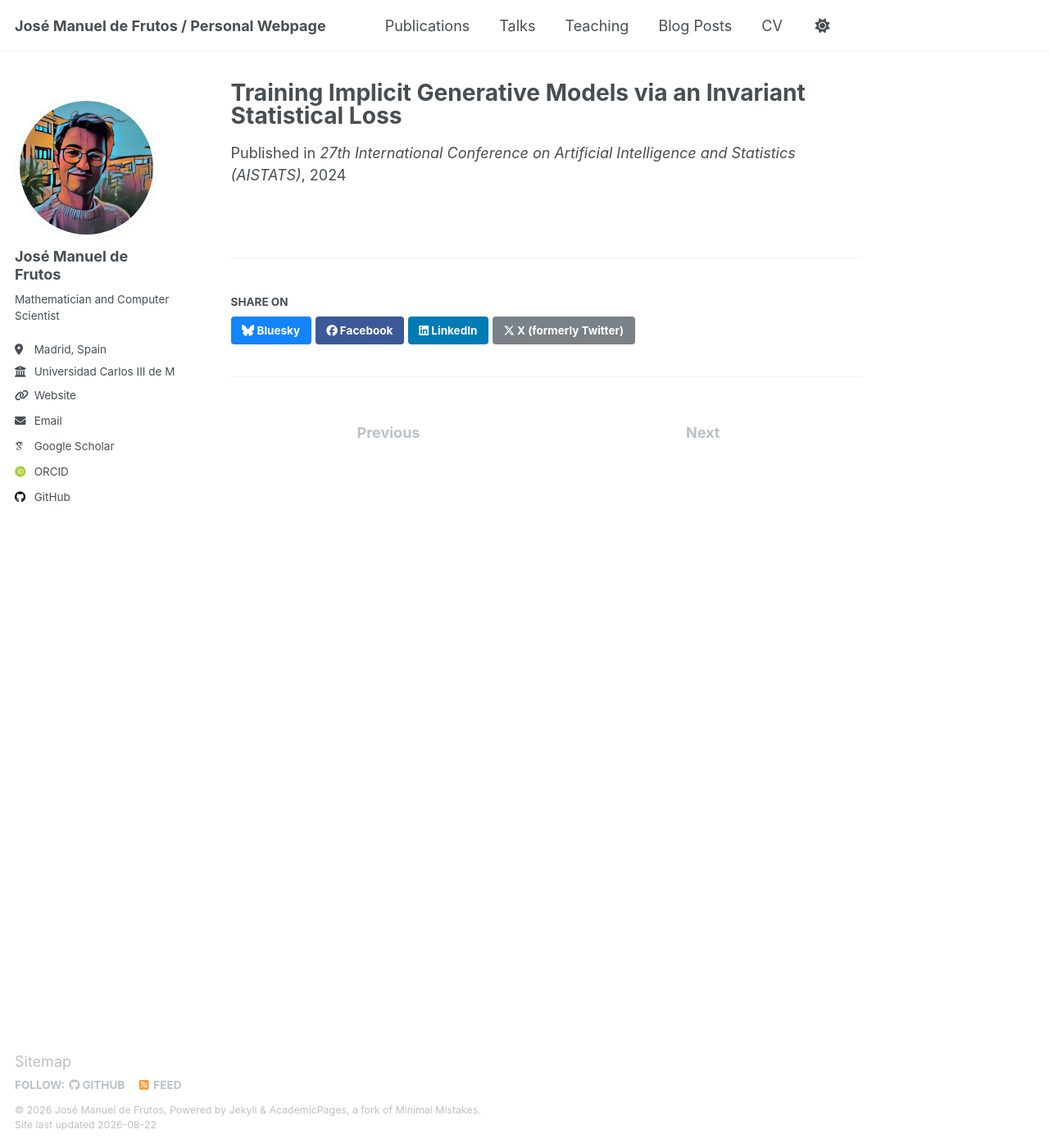
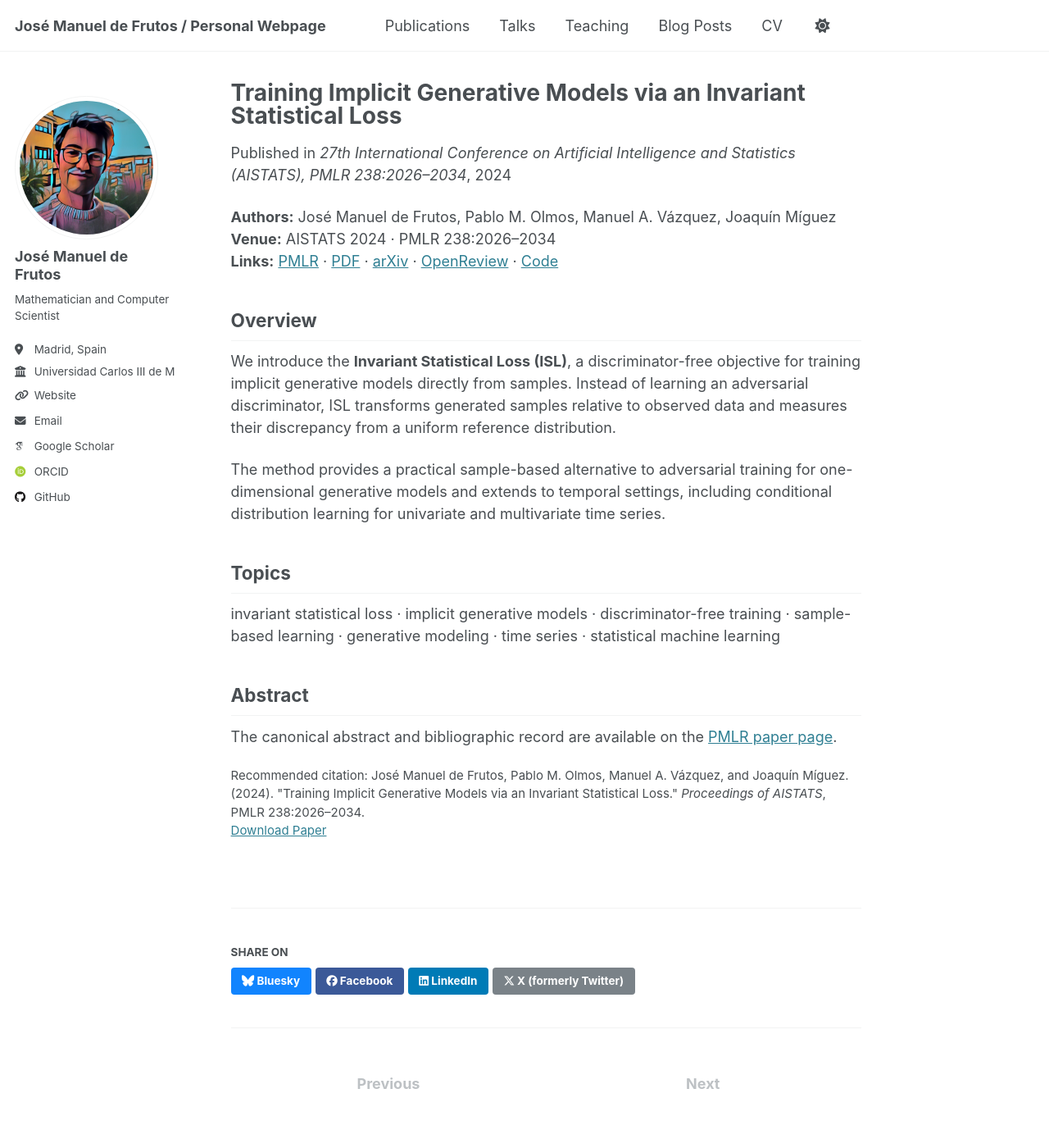
Before and after one commit to josemanuel22/josemanuel22.github.io, a Jekyll site: the page built from _publications/2024-02-17-2024-05-01-aistats-1.md, in a window 1280 px wide and 1400 px high. Shown: the whole window at 82% size. Built offline with Jekyll 4.4.1, drawn with Linux system fonts in a browser that asks for light colours; some web fonts are replaced.

Commit message:
Enrich AISTATS 2024 publication metadata

```diff
--- a/_publications/2024-02-17-2024-05-01-aistats-1.md
+++ b/_publications/2024-02-17-2024-05-01-aistats-1.md
@@ -3,9 +3,44 @@ title: "Training Implicit Generative Models via an Invariant Statistical Loss"
 collection: publications
 category: conferences
 permalink: /publication/2024-05-01-aistats-1
-excerpt: ''
+excerpt: 'A discriminator-free, sample-based objective for training implicit generative models by comparing transformed model samples with a uniform distribution through the invariant statistical loss (ISL).'
 date: 2024-05-01
-venue: '27th International Conference on Artificial Intelligence and Statistics (AISTATS)'
+publication_year: 2024
+venue: '27th International Conference on Artificial Intelligence and Statistics (AISTATS), PMLR 238:2026–2034'
+authors:
+  - 'José Manuel de Frutos'
+  - 'Pablo M. Olmos'
+  - 'Manuel A. Vázquez'
+  - 'Joaquín Míguez'
 paperurl: 'https://proceedings.mlr.press/v238/frutos24a/frutos24a.pdf'
-#citation: 'Your Name, You. (2024). &quot;Paper Title Number 3.&quot; <i>GitHub Journal of Bugs</i>. 1(3).'
+arxiv: '2402.16435'
+openreview: 'https://openreview.net/forum?id=928R2akPEO'
+codeurl: 'https://github.com/josemanuel22/ISL'
+keywords:
+  - invariant statistical loss
+  - implicit generative models
+  - discriminator-free generative modeling
+  - sample-based learning
+  - generative modeling
+  - time series
+  - statistical machine learning
+citation: 'José Manuel de Frutos, Pablo M. Olmos, Manuel A. Vázquez, and Joaquín Míguez. (2024). &quot;Training Implicit Generative Models via an Invariant Statistical Loss.&quot; <i>Proceedings of AISTATS</i>, PMLR 238:2026–2034.'
 ---
+
+**Authors:** José Manuel de Frutos, Pablo M. Olmos, Manuel A. Vázquez, Joaquín Míguez
+**Venue:** AISTATS 2024 · PMLR 238:2026–2034
+**Links:** [PMLR](https://proceedings.mlr.press/v238/frutos24a.html) · [PDF](https://proceedings.mlr.press/v238/frutos24a/frutos24a.pdf) · [arXiv](https://arxiv.org/abs/2402.16435) · [OpenReview](https://openreview.net/forum?id=928R2akPEO) · [Code](https://github.com/josemanuel22/ISL)
+
+## Overview
+
+We introduce the **Invariant Statistical Loss (ISL)**, a discriminator-free objective for training implicit generative models directly from samples. Instead of learning an adversarial discriminator, ISL transforms generated samples relative to observed data and measures their discrepancy from a uniform reference distribution.
+
+The method provides a practical sample-based alternative to adversarial training for one-dimensional generative models and extends to temporal settings, including conditional distribution learning for univariate and multivariate time series.
+
+## Topics
+
+invariant statistical loss · implicit generative models · discriminator-free training · sample-based learning · generative modeling · time series · statistical machine learning
+
+## Abstract
+
+The canonical abstract and bibliographic record are available on the [PMLR paper page](https://proceedings.mlr.press/v238/frutos24a.html).
```
